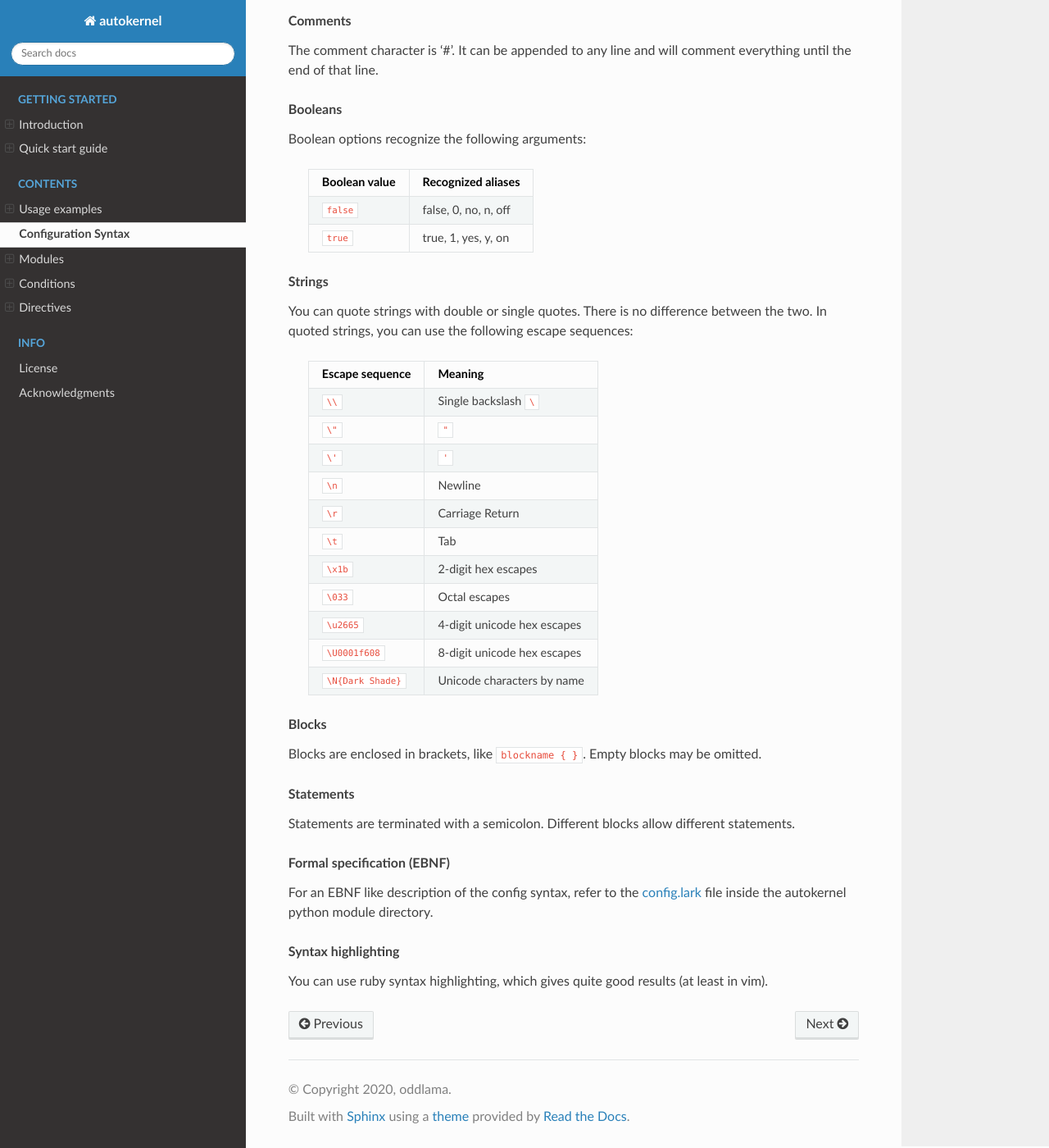
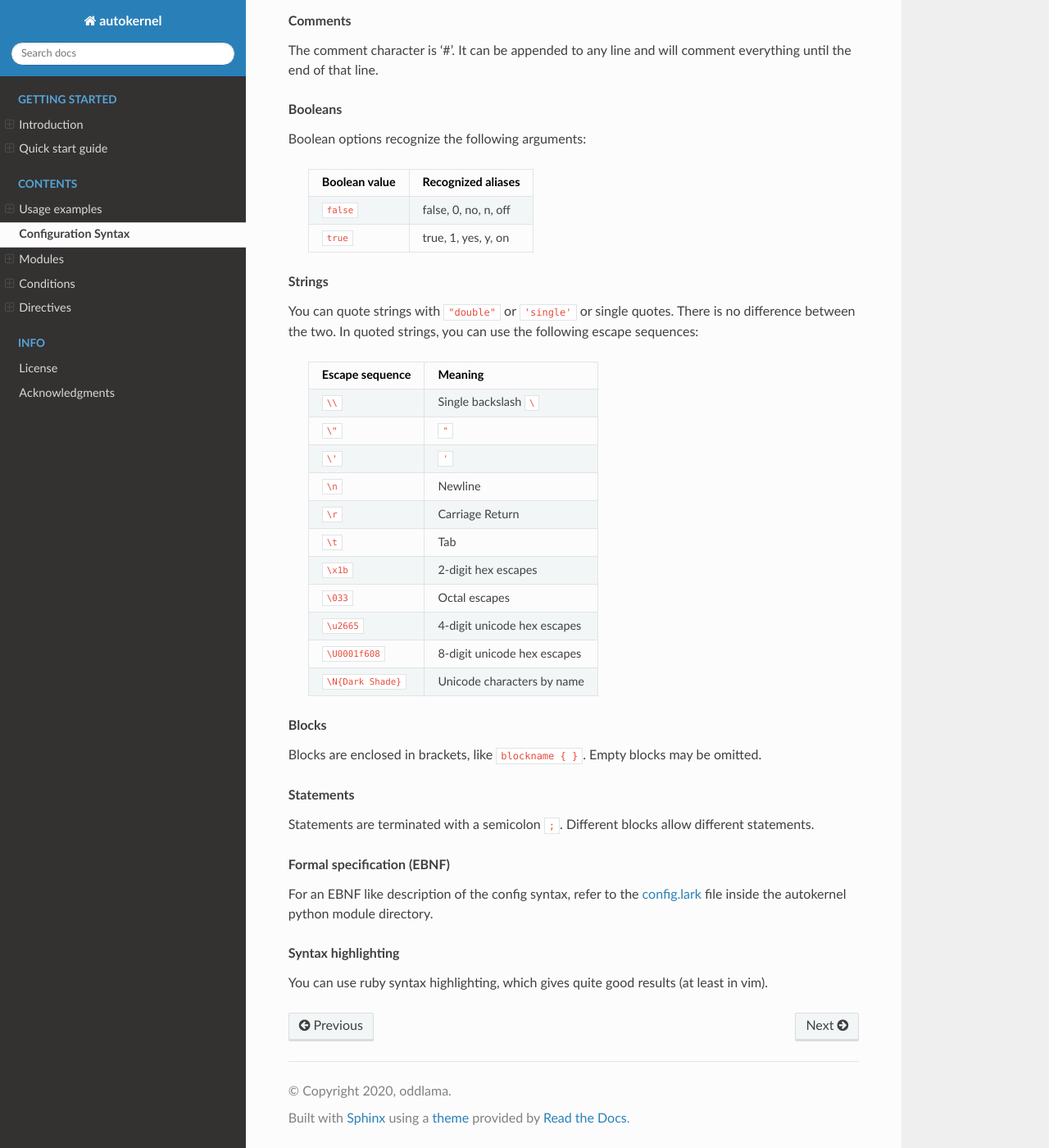
Before and after one commit to oddlama/autokernel, a Sphinx documentation site: the page built from docs/configuration/syntax.rst, in a window 1280 px wide and 1400 px high, scrolled down 640 px. Shown: the whole window at 82% size. Built offline with Sphinx 7.4.7 and the Read the Docs theme 2.0.0, drawn with Linux system fonts in a browser that asks for light colours.

Commit message:
Fixed rtd rendering code blocks and math

```diff
--- a/docs/conf.py
+++ b/docs/conf.py
@@ -28,6 +28,7 @@
 # ones.
 extensions = [
     'sphinx.ext.autodoc',
+    'sphinx.ext.mathjax',
 ]
 
 # Use index.rst as master document.
--- a/docs/configuration/syntax.rst
+++ b/docs/configuration/syntax.rst
@@ -47,7 +47,7 @@
 
 .. topic:: Strings
 
-    You can quote strings with double or single quotes. There is no difference
+    You can quote strings with ``"double"`` or ``'single'`` or single quotes. There is no difference
     between the two. In quoted strings, you can use the following escape sequences:
 
         +--------------------+-----------------------------+
@@ -83,7 +83,7 @@
 
 .. topic:: Statements
 
-    Statements are terminated with a semicolon.
+    Statements are terminated with a semicolon ``;``.
     Different blocks allow different statements.
 
 .. topic:: Formal specification (EBNF)
--- a/docs/introduction.rst
+++ b/docs/introduction.rst
@@ -108,7 +108,7 @@
 final configuration.
 
 While this method does work, it has some major downsides - like the total lack
-of errors. If you mistype a config's name, nobody will tell you. You will notice
+of error messages. If you mistype a config's name, nobody will tell you. You will notice
 it eventually, when you have started the new kernel and wonder why something is
 still not working. Other than that you might notice that even though you've typed
 everything correctly, an option might still be unchanged because it had missing
--- a/docs/quick-start-guide.rst
+++ b/docs/quick-start-guide.rst
@@ -8,9 +8,10 @@
 
 Use pip to install autokernel:
 
-.. code-block::
+.. code-block:: console
 
     pip install autokernel
+
 
 .. topic:: Setting up the basic configuration
 
@@ -18,7 +19,7 @@
     allow autokernel to setup a basic configuration in ``/etc/autokernel``, which can
     then be edited. This command will never override any existing configuration.
 
-    .. code-block::
+    .. code-block:: console
 
         # Populates /etc/autokernel with the default configuration, if no configuration exists.
         sudo autokernel setup
```
